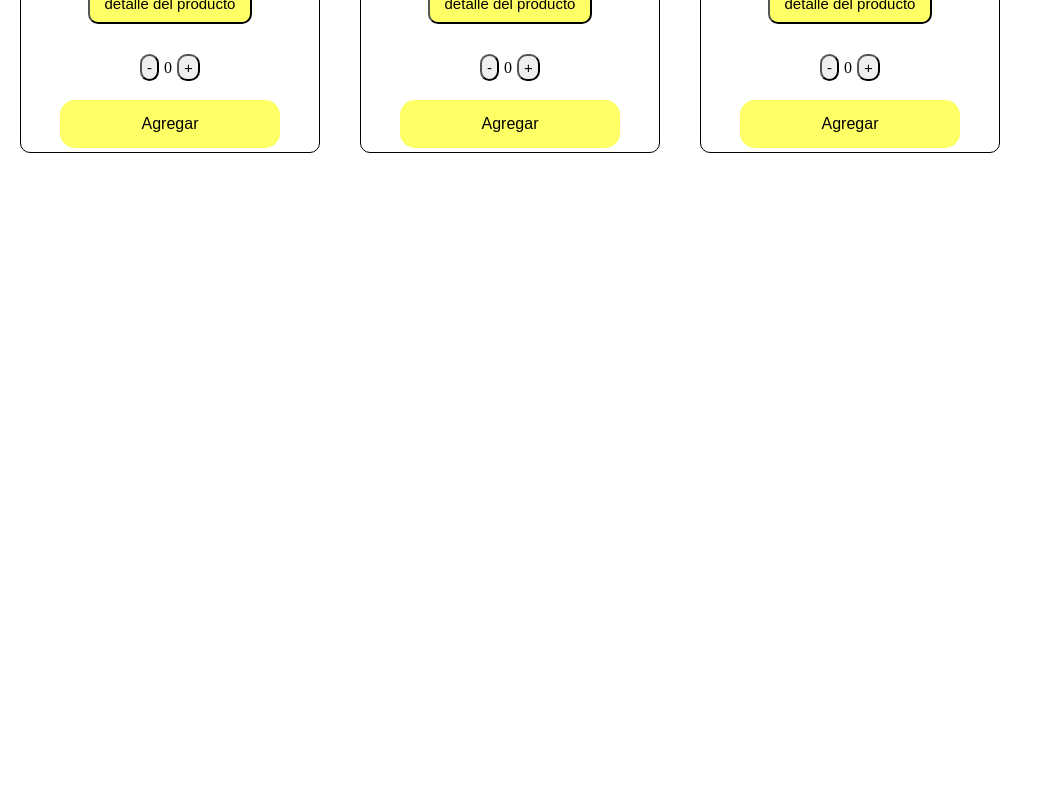
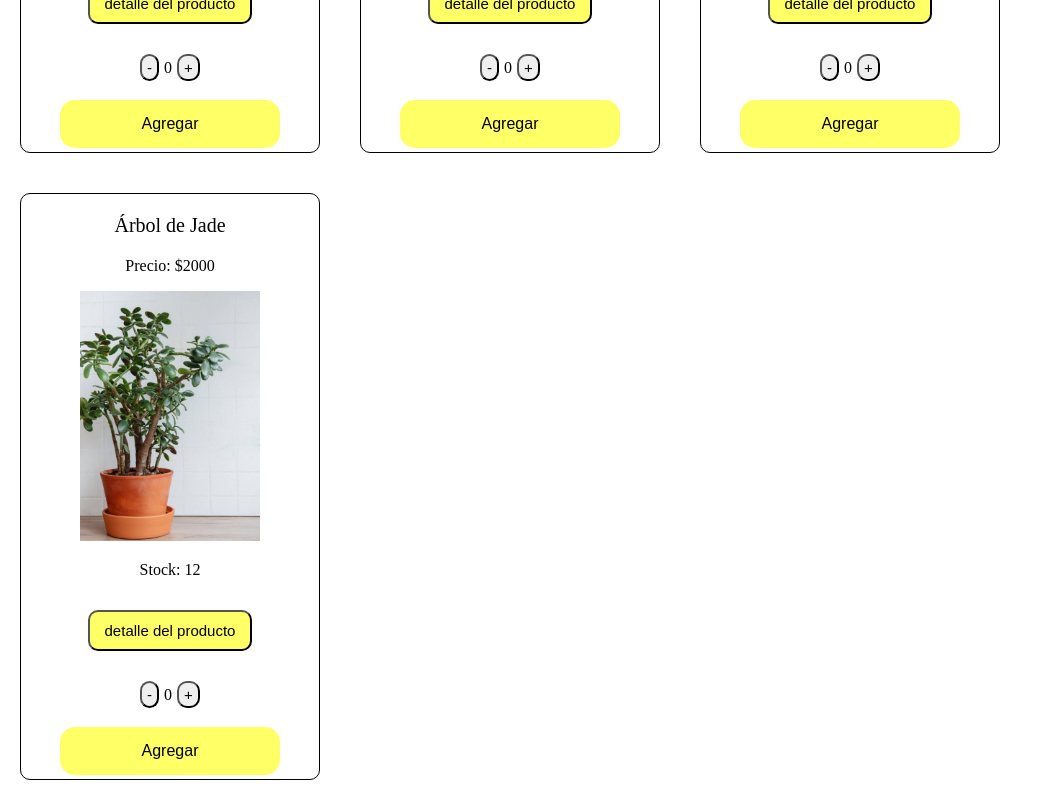
Before and after one commit to FrancaFigueroa/FinalCoderReact-FrancaFigueroa, a React (Create React App) app: page /detalle/1 in a window 1280 px wide. Shown: the part 762-1562 px from the top of the page, without its empty margins (0-1043 px from the left). Before the commit the page ends 935 px from the top, so only its background shows below. Built offline with nearby package versions, Linux system fonts and the light colour scheme.

Commit message:
detalle-del-producto

```diff
--- a/src/App.js
+++ b/src/App.js
@@ -1,6 +1,7 @@
 import NavBar from "./components/NavBar";
 import './app/styles.css';
 import ItemListContainer from "./components/ItemListContainer";
+import ItemDetailContainer from "./components/ItemDetailContainer.js";
 
 
 const App = () => {
@@ -8,6 +9,7 @@ const App = () => {
     <div>
       <NavBar />
       <ItemListContainer greeting="React Js" />
+      <ItemDetailContainer />
     </div>
   );
 }
--- /dev/null
+++ b/src/components/ItemDetail.js
@@ -0,0 +1,19 @@
+import React from 'react';
+import ItemCount from './ItemCount';
+
+export const ItemDetail = ({ data }) => {
+    return (
+        <div className="contenedor-productos">
+            <p className="tituloProducto">{data.title}</p>
+            <p>Precio: ${data.precio}</p>
+            <img src={data.img} alt="planta" className="imagenPlanta" />
+            <p>Stock: {data.stock}</p>
+            <button className="btn-card">{data.button}</button>
+            <ItemCount />
+
+
+        </div>
+    );
+}
+
+export default ItemDetail;
--- /dev/null
+++ b/src/components/ItemDetailContainer.js
@@ -0,0 +1,34 @@
+import ItemDetail from './ItemDetail';
+import React, { useState, useEffect } from 'react';
+import arboldejade from '../assets/img/arboldejade.jpg';
+
+
+
+const producto =
+{
+    "id": 1, "title": "Árbol de Jade", "img": arboldejade, "precio": 2000, "stock": 12, "button": "detalle del producto"
+};
+
+
+export const ItemDetailContainer = () => {
+    const [data, setData] = useState({});
+
+    useEffect(() => {
+        const getData = new Promise(resolve => {
+
+            setTimeout(() => {
+                resolve(producto)
+            }, 3000);
+        });
+
+        getData.then(res => setData(res))
+
+    }, [])
+
+
+    return (
+        <ItemDetail data={data} />
+    );
+}
+
+export default ItemDetailContainer;
```
